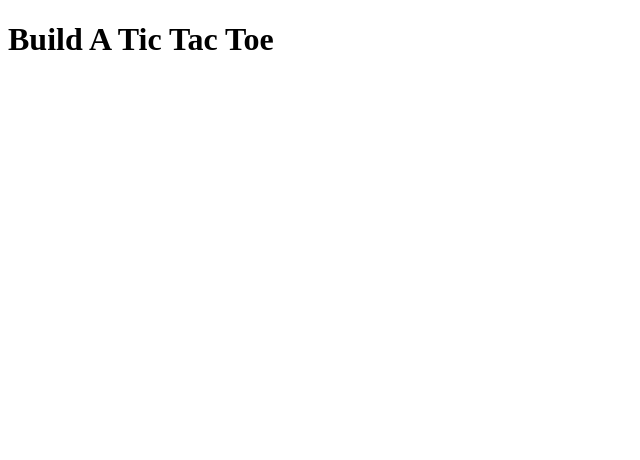
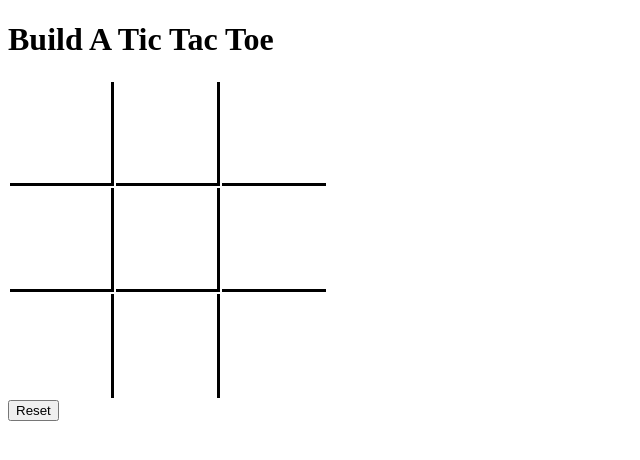
Before and after one commit to Heroice18/WDD330, a plain HTML site: page Week 4/teamActivity.html in a window 1280 px wide. Shown: the whole page, without its empty margins (0-640 px from the left). Drawn offline with Linux system fonts and the light colour scheme.

Commit message:
Update teamActivity.html

```diff
--- a/Week 4/teamActivity.html
+++ b/Week 4/teamActivity.html
@@ -3,9 +3,96 @@
     <meta charset="UTF-8">
     <meta name="viewport" content="width=device-width, initial-scale=1.0">
     <title>Ison WDD 330 portfolio</title>
+    <style>
+
+
+    table{
+        width: 320px;
+        height: 320px;
+    }
+    table td, table tr{
+        width: 33%;
+        height: 33%;
+    }
+
+
+        td:nth-child(1), td:nth-child(2){
+            border-right: 3px solid black;
+
+            border-color: black;
+
+        }
+        td:nth-child(1), td:nth-child(2),
+        td:nth-child(3){
+            border-bottom: 3px solid black;
+
+            border-color: black;
+
+        }
+
+        table tr:last-child td {
+            border-bottom: 0;
+        }
+
+    </style>
+
     </head>
     <body>
         <h1>Build A Tic Tac Toe</h1>
+        <table>
+            <tr>
+                <td ontouchend="AddValue('1')" id="1"></td>
+                <td ontouchend="AddValue('2')" id="2"></td>
+                <td ontouchend="AddValue('3')" id="3"></td>
+            </tr>
+            <tr>
+                <td ontouchend="AddValue('4')" id="4"></td>
+                <td ontouchend="AddValue('5')" id="5"></td>
+                <td ontouchend="AddValue('6')" id="6"></td>
+            </tr>
+            <tr>
+                <td ontouchend="AddValue('7')" id="7"></td>
+                <td ontouchend="AddValue('8')" id="8"></td>
+                <td ontouchend="AddValue('9')" id="9"></td>
+            </tr>
+
+        </table>
+    <button onclick="resetBoard()">Reset</button>
+
+    <script>
+        var Pturn = false;
+        function AddValue(idName){
+        if(document.getElementById(idName).innerHTML != "X")
+        {
+            if(document.getElementById(idName).innerHTML != "O")
+            {
+
+                if(Pturn == false)
+                {
+                    document.getElementById(idName).innerHTML = "X"
+                    Pturn = true
+                }
+                else
+                {
+                    document.getElementById(idName).innerHTML = "O"
+                    Pturn = false
+                }
+            }
+        }
+        }
+
+        function resetBoard(){
+            Pturn = false
+            for(var i = 1; i <= 9; i++)
+            {
+                var string = i.toString()
+
+                document.getElementById(string).textContent = ""
+            }
+        }
 
 
+
+    </script>
+
     </body>
```
